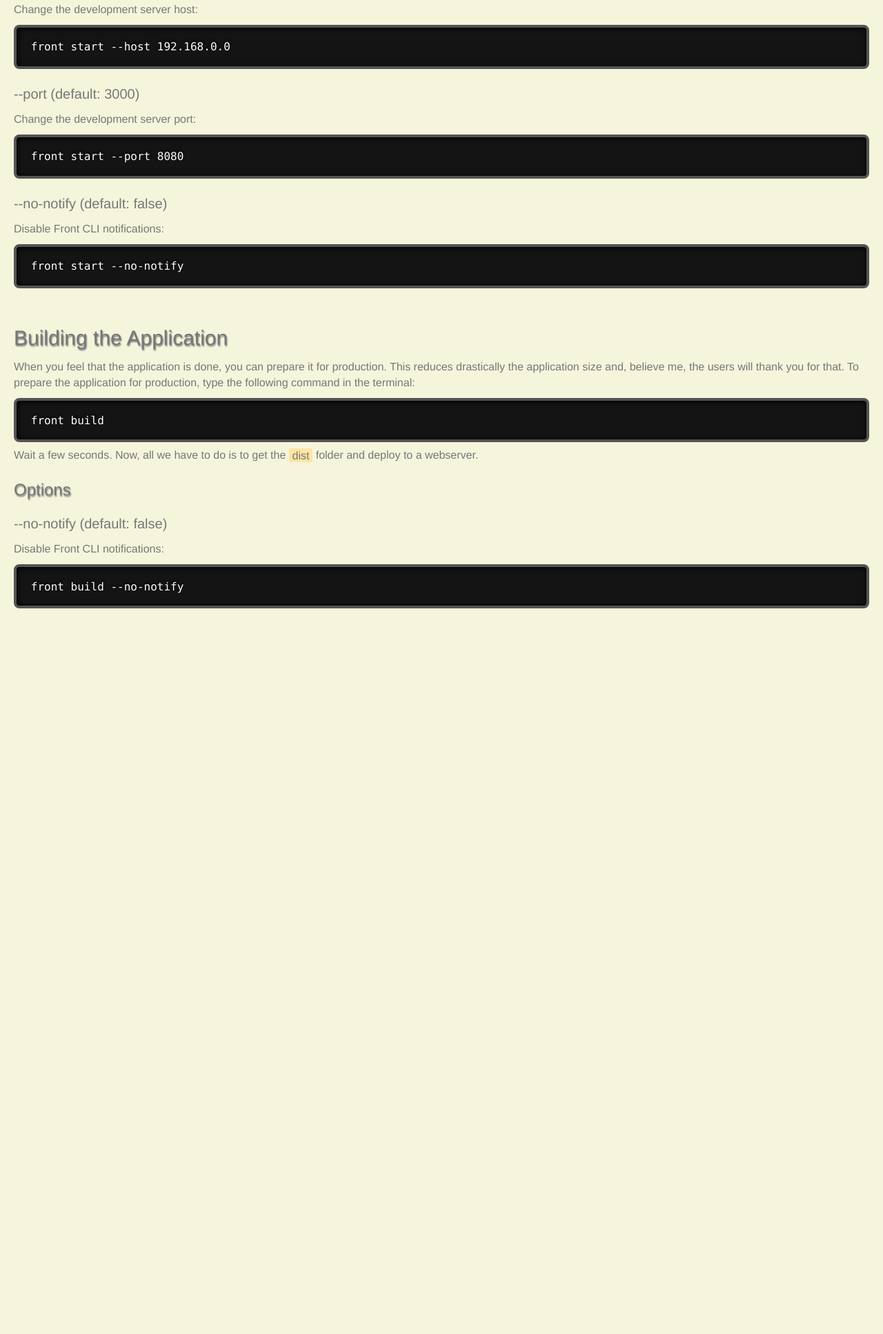
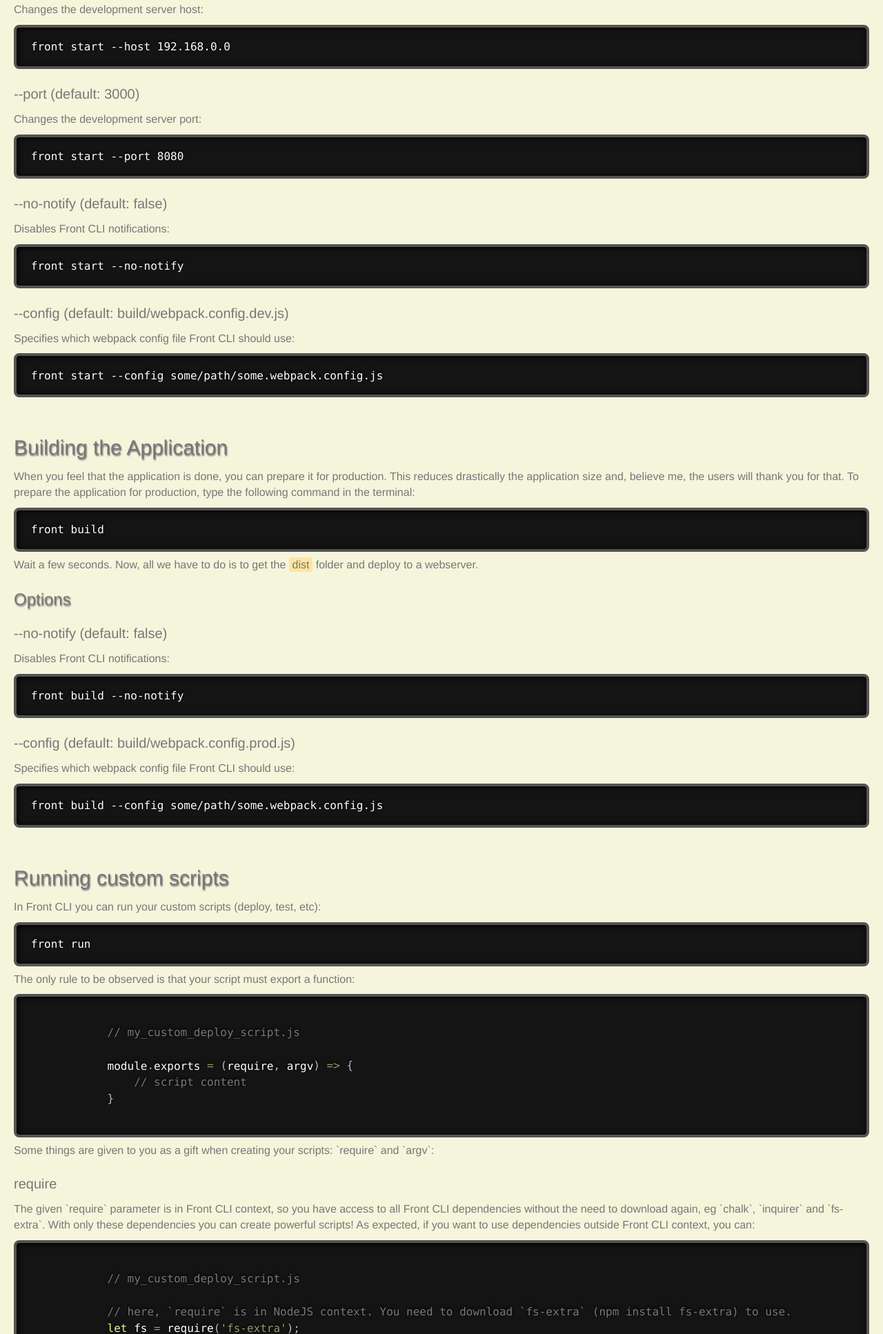
Before and after one commit to front-cli/front-cli.github.io, a plain HTML site: page index.html in a window 1280 px wide. Shown: the part 2006-3940 px from the top of the page at 69% size. Before the commit the page ends 2916 px from the top, so only its background shows below. Drawn offline with Linux system fonts and the light colour scheme.

Commit message:
Update index.html

```diff
--- a/index.html
+++ b/index.html
@@ -46,7 +46,7 @@
 
 			<h5>--template</h5>
 
-			<p>Inform a different template instead of the availables in <a href="https://github.com/front-templates">Front Templates</a> repositories:</p>
+			<p>Specifies a different template instead of the availables in <a href="https://github.com/front-templates">Front Templates</a> repositories:</p>
 
 			<pre><code class="language-bash">front init awesomeApp --template github_user/github_repo</code></pre>
 
@@ -69,21 +69,27 @@
 
 			<h5>--host (default: 0.0.0.0)</h5>
 
-			<p>Change the development server host:</p>
+			<p>Changes the development server host:</p>
 
 			<pre><code class="language-bash">front start --host 192.168.0.0</code></pre>
 
 			<h5>--port (default: 3000)</h5>
 
-			<p>Change the development server port:</p>
+			<p>Changes the development server port:</p>
 
 			<pre><code class="language-bash">front start --port 8080</code></pre>
 
 			<h5>--no-notify (default: false)</h5>
 
-			<p>Disable Front CLI notifications:</p>
+			<p>Disables Front CLI notifications:</p>
 
 			<pre><code class="language-bash">front start --no-notify</code></pre>
+
+			<h5>--config (default: build/webpack.config.dev.js)</h5>
+
+			<p>Specifies which webpack config file Front CLI should use:</p>
+
+			<pre><code class="language-bash">front start --config some/path/some.webpack.config.js</code></pre>
 
 			<br>
 
@@ -100,9 +106,76 @@
 
 			<h5>--no-notify (default: false)</h5>
 
-			<p>Disable Front CLI notifications:</p>
+			<p>Disables Front CLI notifications:</p>
 
 			<pre><code class="language-bash">front build --no-notify</code></pre>
+
+			<h5>--config (default: build/webpack.config.prod.js)</h5>
+
+			<p>Specifies which webpack config file Front CLI should use:</p>
+
+			<pre><code class="language-bash">front build --config some/path/some.webpack.config.js</code></pre>
+
+			<br>
+
+			<!-- run task -->
+			<h3>Running custom scripts</h3>
+
+			<p>In Front CLI you can run your custom scripts (deploy, test, etc):</p>
+
+			<pre><code class="language-bash">front run <scriptPath></code></pre>
+
+			<p>The only rule to be observed is that your script must export a function:</p>
+
+			<pre><code class="language-js">
+			// my_custom_deploy_script.js
+
+			module.exports = (require, argv) => {
+				// script content
+			}
+			</code></pre>
+
+			<p>Some things are given to you as a gift when creating your scripts: `require` and `argv`:</p>
+
+			<h5>require</h5>
+
+			<p>The given `require` parameter is in Front CLI context, so you have access to all Front CLI dependencies without the need to download again, eg `chalk`, `inquirer` and `fs-extra`. With only these dependencies you can create powerful scripts! As expected, if you want to use dependencies outside Front CLI context, you can:</p>
+
+			<pre><code class="language-js">
+			// my_custom_deploy_script.js
+
+			// here, `require` is in NodeJS context. You need to download `fs-extra` (npm install fs-extra) to use.
+			let fs = require('fs-extra');
+
+			module.exports = (require, argv) => {
+    			// here, `require` is in Front CLI context and you can use all of its dependencies.
+    			let fs = require('fs-extra');
+			}
+			</code></pre>
+
+			<h5>argv</h5>
+
+			<p>The given `argv` parameter could be useful in some situations when you need to pass parameter to your script:</p>
+
+			<pre><code class="language-bash">front run build/my_custom_deploy_script.js --server="production" --clean</code></pre>
+
+			<p>The script could use these parameters:</p>
+
+			<pre><code class="language-js">
+			// my_custom_deploy_script.js
+
+			module.exports = (require, argv) => {
+				let server = argv.server
+
+				// do something
+
+				if (argv.clean) {
+					// do something
+				} else {
+					// do something else
+				}
+			}
+			</code></pre>
 		</div>
 	</section>
 
```
